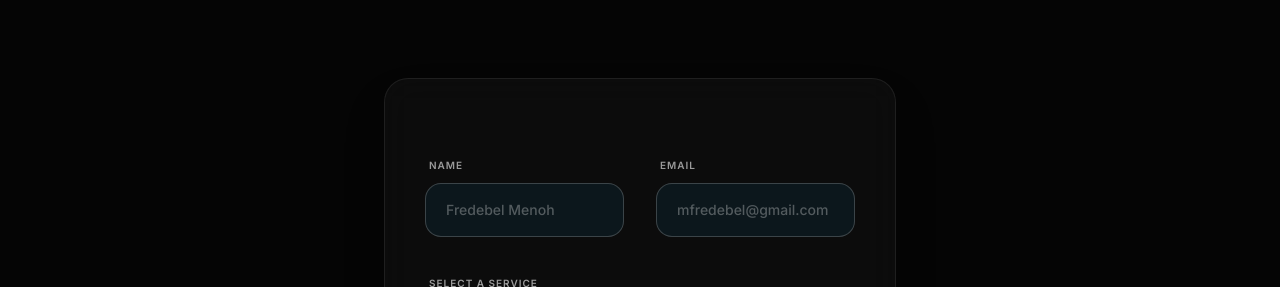
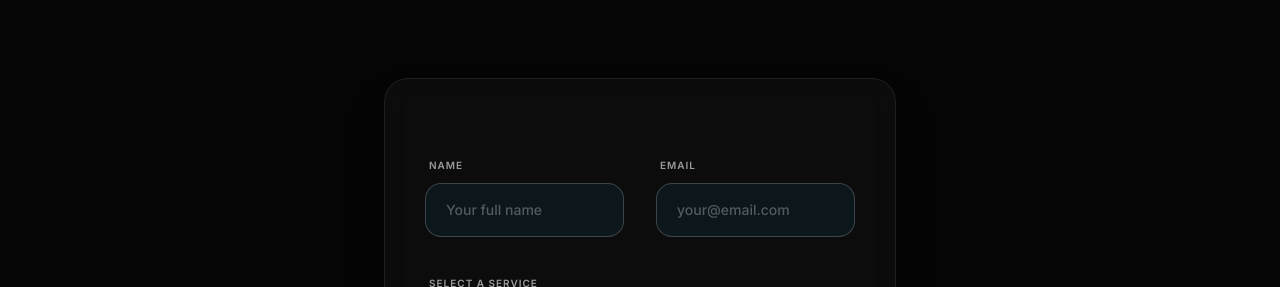
Before and after one commit to textbooknarcissist/threejsportfolio, a React (Vite) app: page / in a window 1280 px wide. Shown: the part 3405-3692 px from the top of the page. Built offline with nearby package versions, Linux system fonts and the light colour scheme; a web font is replaced by a local one.

Commit message:
feat: implement a new contact form update. Changed placeholder details to generic.

```diff
--- a/components/ContactForm.tsx
+++ b/components/ContactForm.tsx
@@ -131,7 +131,7 @@ const ContactForm: React.FC = () => {
                                     id="name"
                                     name="name"
                                     type="text"
-                                    placeholder="Fredebel Menoh"
+                                    placeholder="Your full name"
                                     value={formData.name}
                                     onChange={(e) => setFormData({ ...formData, name: e.target.value })}
                                     className={`w-full bg-sky-500/[0.07] border ${errors.name ? 'border-red-500/50' : 'border-foreground/20'} rounded-2xl px-5 py-4 text-sm focus:outline-none focus:border-indigo-500 focus:bg-sky-500/[0.12] transition-all placeholder:text-foreground/30 text-foreground font-medium`}
@@ -143,7 +143,7 @@ const ContactForm: React.FC = () => {
                                     id="email"
                                     name="email"
                                     type="email"
-                                    placeholder="mfredebel@gmail.com"
+                                    placeholder="your@email.com"
                                     value={formData.email}
                                     onChange={(e) => setFormData({ ...formData, email: e.target.value })}
                                     className={`w-full bg-sky-500/[0.07] border ${errors.email ? 'border-red-500/50' : 'border-foreground/20'} rounded-2xl px-5 py-4 text-sm focus:outline-none focus:border-indigo-500 focus:bg-sky-500/[0.12] transition-all placeholder:text-foreground/30 text-foreground font-medium`}
```
